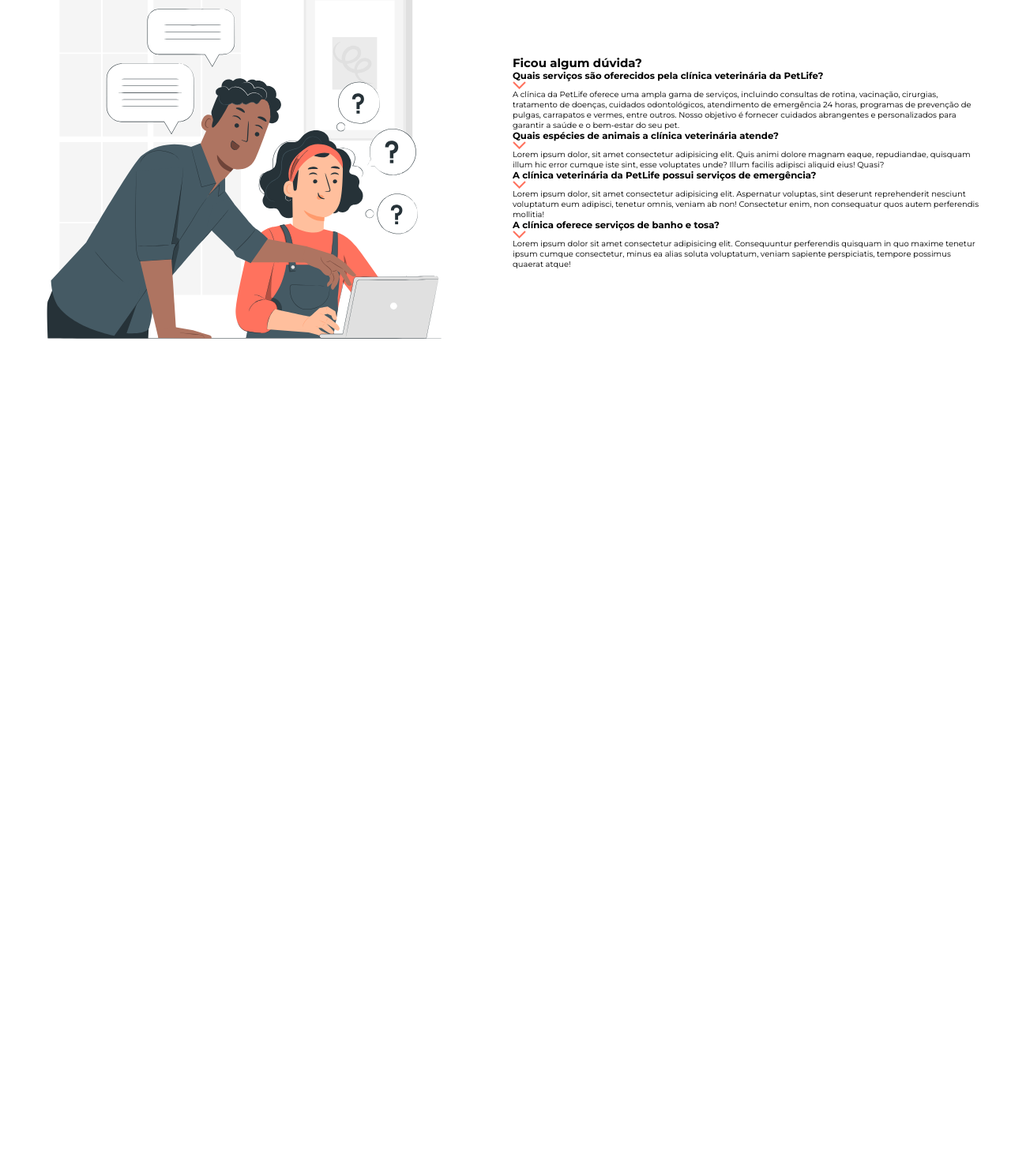
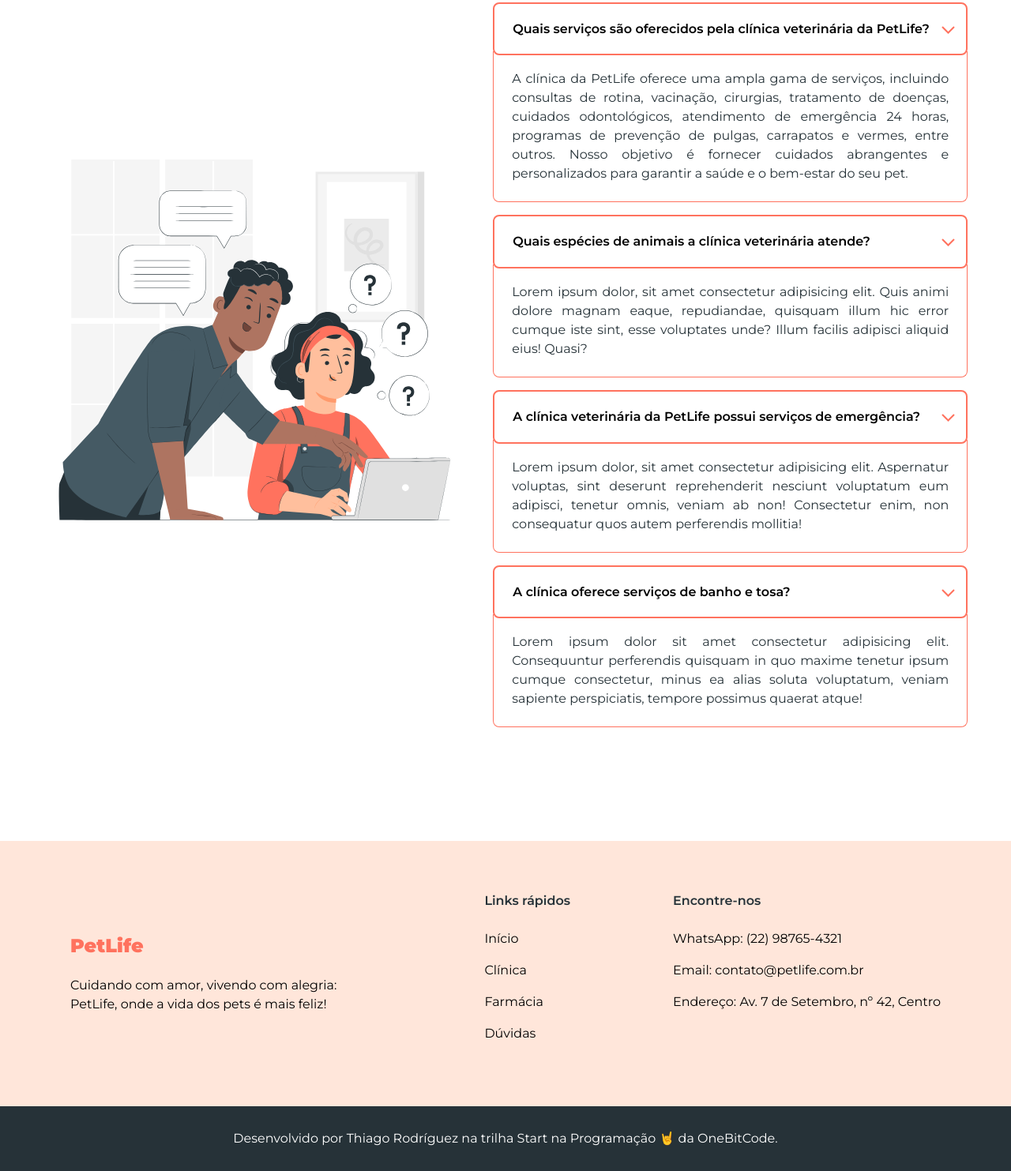
Before and after one commit to thiagorodriguezdev/petlife, a plain HTML site: page index.html in a window 1280 px wide. Shown: the part 2771-4254 px from the top of the page at 79% size. Before the commit the page ends 3247 px from the top, so only its background shows below. Drawn offline with Linux system fonts and the light colour scheme.

Commit message:
atualizando projeto

```diff
--- a/css/index.css
+++ b/css/index.css
@@ -39,7 +39,8 @@ button {
   --cor6: #ff725e;
 }
 
-h1 {
+h1,
+h2 {
   font-size: 3.2rem;
   font-weight: 600;
   line-height: 110%;
@@ -235,9 +236,125 @@ header .menu ul li a:hover {
 .s-faq .container {
   display: flex;
   align-items: center;
-  justify-content: space-between;
+  justify-content: space-around;
 }
 
 .s-faq .duvidas {
-  max-width: 59.1rem;
+  max-width: 60.1rem;
 }
+
+.s-faq .duvidas h2 {
+  color: var(--cor3);
+  padding-bottom: 3.2rem;
+}
+
+.s-faq .duvida {
+  padding-bottom: 1.6rem;
+  position: relative;
+}
+
+.s-faq .duvida img {
+  position: absolute;
+  top: 3rem;
+  right: 1.6rem;
+  cursor: pointer;
+}
+
+.s-faq .duvida h3 {
+  padding: 2.3rem;
+  border-radius: 0.8rem;
+  border: 0.2rem solid #ff725e;
+  font-size: 1.6rem;
+  font-weight: 600;
+  line-height: 110%;
+  cursor: pointer;
+}
+
+.s-faq .duvida p {
+  padding: 2.3rem;
+  text-align: justify;
+  color: var(--cor3);
+  font-size: 1.6rem;
+  line-height: 150%;
+  border-radius: 0rem 0rem 0.8rem 0.8rem;
+  border-right: 0.1rem solid #ff725e;
+  border-bottom: 0.1rem solid #ff725e;
+  border-left: 0.1rem solid #ff725e;
+  margin-top: -0.5rem;
+}
+
+footer {
+  margin-top: 12.8rem;
+  background-color: var(--cor2);
+}
+
+footer .container {
+  padding: 6.4rem;
+  display: flex;
+  justify-content: space-between;
+  align-items: center;
+}
+
+footer .left {
+  max-width: 34.8rem;
+}
+
+footer .left a {
+  color: var(--cor6);
+  font-size: 2.4rem;
+  font-weight: 900;
+  padding-bottom: 2.4rem;
+}
+
+footer .left p {
+  color: var(--cor4);
+  font-size: 1.6rem;
+  line-height: 150%;
+}
+
+footer .right {
+  display: flex;
+  gap: 13rem;
+}
+
+footer .right .list p {
+  color: var(--cor3);
+  font-size: 1.6rem;
+  font-weight: 600;
+  line-height: 150%;
+  padding-bottom: 2.4rem;
+}
+
+footer .right .list ul li a {
+  color: var(--cor4);
+  font-size: 1.6rem;
+  line-height: 150%;
+  padding-bottom: 1.6rem;
+  transition: opacity 0.3s ease;
+}
+
+footer .right .list ul li a:hover {
+  opacity: 0.7;
+}
+
+footer .rodape {
+  text-align: center;
+  padding-block: 29px;
+  background-color: var(--cor3);
+}
+
+footer .rodape p {
+  color: var(--cor5);
+  font-size: 1.6rem;
+  line-height: 150%;
+}
+
+footer .rodape a {
+  color: var(--cor5);
+  transition: all .3s ease;
+}
+
+footer .rodape a:hover {
+  text-decoration: underline;
+  color: #ff725e;
+}
--- a/index.html
+++ b/index.html
@@ -94,7 +94,7 @@
       <img src="./assets/img-faq.svg" alt="" loading="lazy">
       <div class="duvidas">
         <h2>Ficou algum dúvida?</h2>
-        <div>
+        <div class="duvida">
           <h3>Quais serviços são oferecidos pela clínica veterinária da PetLife?</h3>
           <img src="./assets/Vector 2.svg" alt="">
           <p>A clínica da PetLife oferece uma ampla gama de serviços, incluindo consultas de rotina, vacinação,
@@ -102,24 +102,76 @@
             prevenção de pulgas, carrapatos e vermes, entre outros. Nosso objetivo é fornecer cuidados abrangentes e
             personalizados para garantir a saúde e o bem-estar do seu pet.</p>
         </div>
-        <div>
+        <div class="duvida">
           <h3>Quais espécies de animais a clínica veterinária atende?</h3>
           <img src="./assets/Vector 2.svg" alt="">
-          <p>Lorem ipsum dolor, sit amet consectetur adipisicing elit. Quis animi dolore magnam eaque, repudiandae, quisquam illum hic error cumque iste sint, esse voluptates unde? Illum facilis adipisci aliquid eius! Quasi?</p>
+          <p>Lorem ipsum dolor, sit amet consectetur adipisicing elit. Quis animi dolore magnam eaque, repudiandae,
+            quisquam illum hic error cumque iste sint, esse voluptates unde? Illum facilis adipisci aliquid eius! Quasi?
+          </p>
         </div>
-        <div>
+        <div class="duvida">
           <h3>A clínica veterinária da PetLife possui serviços de emergência?</h3>
           <img src="./assets/Vector 2.svg" alt="">
-          <p>Lorem ipsum dolor, sit amet consectetur adipisicing elit. Aspernatur voluptas, sint deserunt reprehenderit nesciunt voluptatum eum adipisci, tenetur omnis, veniam ab non! Consectetur enim, non consequatur quos autem perferendis mollitia!</p>
+          <p>Lorem ipsum dolor, sit amet consectetur adipisicing elit. Aspernatur voluptas, sint deserunt reprehenderit
+            nesciunt voluptatum eum adipisci, tenetur omnis, veniam ab non! Consectetur enim, non consequatur quos autem
+            perferendis mollitia!</p>
         </div>
-        <div>
+        <div class="duvida">
           <h3>A clínica oferece serviços de banho e tosa?</h3>
           <img src="./assets/Vector 2.svg" alt="">
-          <p>Lorem ipsum dolor sit amet consectetur adipisicing elit. Consequuntur perferendis quisquam in quo maxime tenetur ipsum cumque consectetur, minus ea alias soluta voluptatum, veniam sapiente perspiciatis, tempore possimus quaerat atque!</p>
+          <p>Lorem ipsum dolor sit amet consectetur adipisicing elit. Consequuntur perferendis quisquam in quo maxime
+            tenetur ipsum cumque consectetur, minus ea alias soluta voluptatum, veniam sapiente perspiciatis, tempore
+            possimus quaerat atque!</p>
         </div>
       </div>
     </div>
   </section>
+  <footer>
+    <div class="container">
+      <div class="left">
+        <a href="index.html">PetLife</a>
+        <p>Cuidando com amor, vivendo com alegria: PetLife, onde a vida dos pets é mais feliz!</p>
+      </div>
+      <div class="right">
+        <div class="list">
+          <p>Links rápidos</p>
+          <ul>
+            <li>
+              <a href="#inicio">Início</a>
+            </li>
+            <li>
+              <a href="#clinica">Clínica</a>
+            </li>
+            <li>
+              <a href="#farmacia">Farmácia</a>
+            </li>
+            <li>
+              <a href="#duvidas">Dúvidas</a>
+            </li>
+          </ul>
+        </div>
+        <div class="list">
+          <p>Encontre-nos</p>
+          <ul>
+            <li>
+              <a href="https://web.whatsapp.com/send?phone=22987654321">WhatsApp: (22) 98765-4321</a>
+            </li>
+            <li>
+              <a href="mailto:thiagorodriguezdev@hotmail.com" target="_blank">Email: contato@petlife.com.br</a>
+            </li>
+            <li>
+              <a href="https://maps.app.goo.gl/6fy49YKY9o4y8acg8">Endereço: Av. 7 de Setembro, nº 42, Centro</a>
+            </li>
+          </ul>
+        </div>
+      </div>
+    </div>
+    <div class="rodape">
+      <p>Desenvolvido por <a href="https://github.com/thiagorodriguezdev" target="_blank">Thiago Rodríguez</a> na trilha
+        Start na Programação 🤘 da OneBitCode.</p>
+    </div>
+  </footer>
+
 </body>
 
 </html>
```
